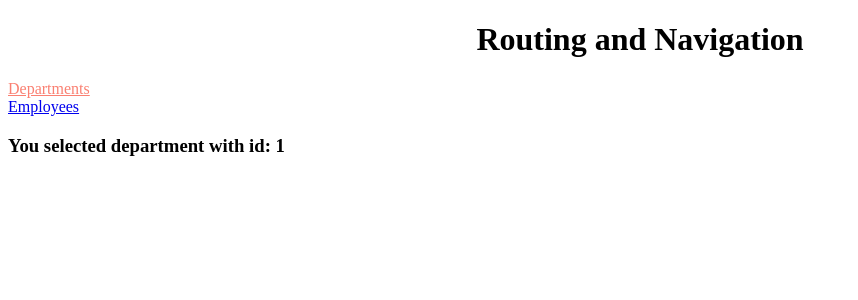
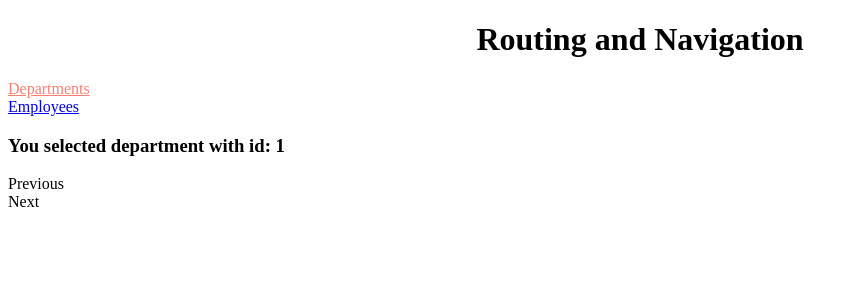
Before and after one commit to AshciR/angular-tutorial, an Angular app: page /departments/1 in a window 1280 px wide. Shown: the top 300 px of the page, without its empty margins (0-858 px from the left). Built offline with nearby package versions, Linux system fonts and the light colour scheme.

Commit message:
Finish lesson 26, paramMap Observable

```diff
--- a/src/app/department-detail/department-detail.component.html
+++ b/src/app/department-detail/department-detail.component.html
@@ -1 +1,4 @@
 <h3>You selected department with id: {{departmentId}}</h3>
+<a (click)="goToPrevious()">Previous</a>
+<br>
+<a (click)="goToNext()">Next</a>
--- a/src/app/department-detail/department-detail.component.ts
+++ b/src/app/department-detail/department-detail.component.ts
@@ -1,5 +1,5 @@
 import { Component, OnInit } from '@angular/core';
-import { ActivatedRoute } from '@angular/router';
+import { ActivatedRoute, Router, ParamMap } from '@angular/router';
 
 @Component({
   selector: 'app-department-detail',
@@ -10,11 +10,23 @@ export class DepartmentDetailComponent implements OnInit {
 
   public departmentId: number;
 
-  constructor(private route: ActivatedRoute) { }
+  constructor(private activatedRoute: ActivatedRoute, private router: Router) { }
 
   ngOnInit() {
-    let id = parseInt(this.route.snapshot.paramMap.get('id'));
-    this.departmentId = id;
+    this.activatedRoute.paramMap.subscribe((params: ParamMap) => {
+      let id = parseInt(params.get('id'));
+      this.departmentId = id;
+    });
+  }
+
+  public goToPrevious() {
+    let previousId = this.departmentId - 1;
+    this.router.navigate(['departments', previousId]);
+  }
+
+  public goToNext() {
+    let nextId = this.departmentId + 1;
+    this.router.navigate(['departments', nextId]);
   }
 
 }
```
